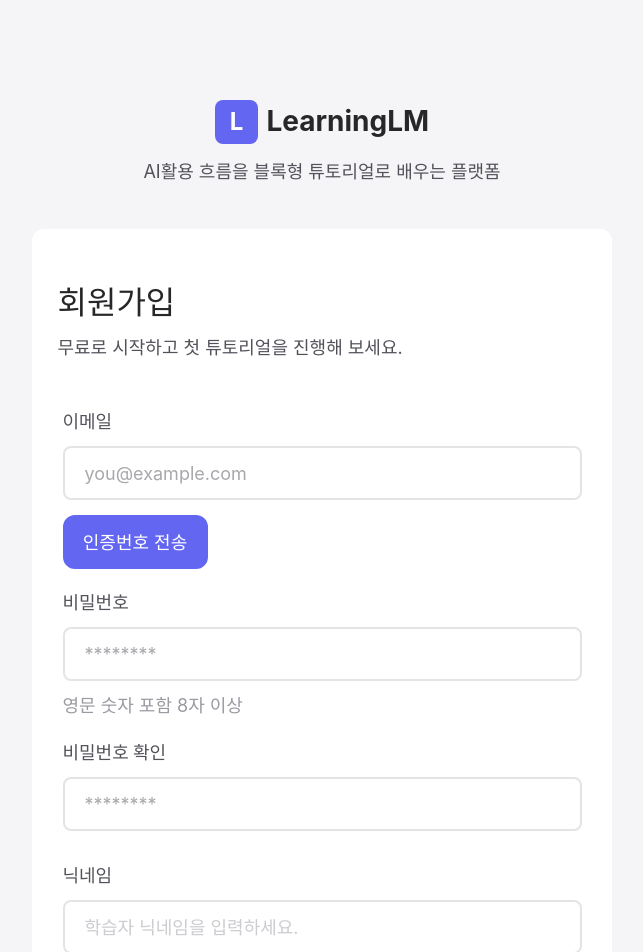
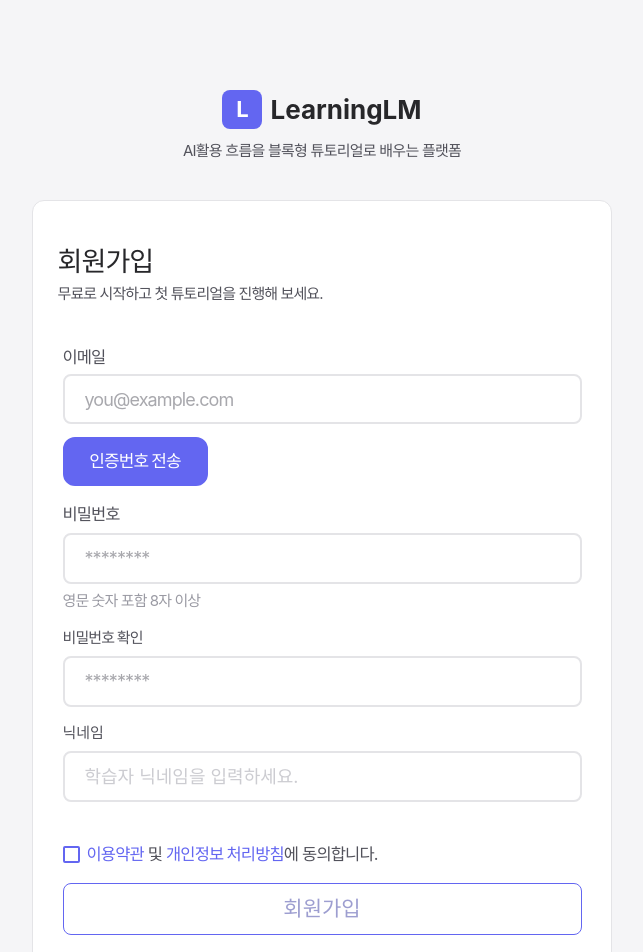
Before and after one commit to UMCLearningLM/UMCLearningLM_FE, a React (Vite) app in the folder LearningLM/: page /register in a window 1280 px wide. Shown: the top 952 px of the page, without its empty margins (318-961 px from the left). Built offline with nearby package versions, Linux system fonts and the light colour scheme.

Commit message:
구글 로그인 진행 중

```diff
--- a/LearningLM/src/pages/Register.tsx
+++ b/LearningLM/src/pages/Register.tsx
@@ -169,7 +169,10 @@ export function Register() {
             case "none":
                 return (
                     <>
-                        <button className="hover:bg-[#3A3DC2] hover:border-[#3A3DC2] cursor-pointer w-[145px] h-[54px] border-[#6366F1] mt-[15px] bg-[#6366F1] text-white text-[20px] font-bold rounded-[12px] border-[2px]"
+                        <div
+                            className="hover:bg-[#3A3DC2] hover:border-[#3A3DC2] cursor-pointer flex items-center justify-center
+                        w-[145px] h-[49px] border-[#6366F1] mt-[13px] bg-[#6366F1]
+                        text-white text-[17px] font-bold rounded-[12px] border-[2px]"
                             onClick={() => {
                                 sendEmail()
                                 //api 완성되면 제거 ((; 테스트용 생성))
@@ -178,7 +181,7 @@ export function Register() {
                                     setVerifiedStatus("sendCode");
                                 }
                             }}
-                        >인증번호 전송</button>
+                        >인증번호 전송</div>
                         {(emailFormErr || emailCheck == "false") && (
                             <>
                                 <p className="mt-[11px] font-bold text-[#EF8888]">유효한 이메일이 아닙니다. 다시 작성해 주세요.</p>
@@ -391,44 +394,45 @@ export function Register() {
 
     return (
         <>
-            <div className="min-h-screen flex flex-col items-center bg-[#F5F5F7] text-[#52525B] text-[18px] py-[100px]">
+            <div className="min-h-screen flex flex-col items-center bg-[#F5F5F7] text-[#52525B] text-[18px] pt-[90px] pb-[100px]">
                 {/* branding */}
-                <div className="px-[10px] flex flex-col items-center mb-[44px]">
-                    <div className="flex flex-row gap-[8px]">
-                        <div className="flex flex-col rounded-[8px] bg-[#6366F1] px-[15px] py-[4px] justify-center items-center
-                        text-[24px] font-bold text-[#FFF]
+                <div className="px-[10px] flex flex-col items-center mb-[37px]">
+                    <div className="flex flex-row items-center gap-[8px]">
+                        <div className="w-[40px] h-[39px] flex flex-col rounded-[8px] bg-[#6366F1] justify-center items-center
+                        text-[22px] font-bold text-[#FFF]
                         ">L</div>
-                        <p className="text-[#27272A] text-[28px] font-bold">LearningLM</p>
+                        <p className="text-[#27272A] text-[26px] font-bold">LearningLM</p>
                     </div>
-                    <p className="text-[#52525B] mt-[14px]">AI활용 흐름을 블록형 튜토리얼로 배우는 플랫폼</p>
+                    <p className="text-[15px] text-[#52525B] mt-[11px] tracking-tighter">AI활용 흐름을 블록형 튜토리얼로 배우는 플랫폼</p>
                 </div>
                 {/*white box */}
-                <div className="bg-white w-[580px] min-h-[858px] flex flex-col items-center px-[10px] py-[50px] rounded-[12px]">
+                <div className="bg-white w-[580px] min-h-[858px] flex flex-col items-center px-[10px] pt-[41px] pb-[44px] rounded-[12px] border-[1px] border-[#E4E4E7]">
                     {/* title */}
-                    <div className="flex flex-col w-[529px]">
-                        <p className="text-[32px] font-bold text-[#27272A]">회원가입</p>
-                        <p className="text-[#52525B] mt-[7px]">무료로 시작하고 첫 튜토리얼을 진행해 보세요.</p>
+                    <div className="flex flex-col w-[529px] tracking-tighter">
+                        <p className="text-[27px] font-bold text-[#27272A]">회원가입</p>
+                        <p className="text-[#52525B] mt-[1px] text-[15px]">무료로 시작하고 첫 튜토리얼을 진행해 보세요.</p>
                     </div>
                     {/*main content */}
                     {/*email */}
                     <div className="flex flex-col gap-[20px]">
-                        <div className="flex flex-col mt-[47px] w-[519px]">
-                            <p className="font-bold text-[#52525B]">이메일</p>
+                        <div className="flex flex-col mt-[39px] w-[519px] tracking-tighter">
+                            <p className="font-bold text-[16.5px] text-[#52525B]">이메일</p>
                             <input type="email" value={email}
                                 onChange={(e) => setEmail(e.target.value)}
-                                placeholder="you@example.com" className={`hover:border-[#666666] h-[54px] flex items-center pl-[20px] mt-[11px] rounded-[8px] border-2 ${verifiedStatus != "emailcertificationNo" ? "border-[#E4E4E7]" : "border-[#F8A3A3]"}`} />
+                                placeholder="you@example.com" className={`hover:border-[#666666] h-[50px] flex items-center pl-[20px] mt-[5px] rounded-[8px] border-2 ${verifiedStatus != "emailcertificationNo" ? "border-[#E4E4E7]" : "border-[#F8A3A3]"}`} />
 
                             {renderVerifyCode()}
                         </div>
-                        <div className="flex flex-col w-[519px]">
-                            <p className="flex text-[#52525B] font-bold">비밀번호</p>
+                        <div className="mt-[-4.5px] flex flex-col w-[519px] tracking-tighter">
+                            <p className="flex text-[#52525B] text-[16.5px] font-bold">비밀번호</p>
                             <input type="password"
                                 onChange={(e) => {
                                     setPw(e.target.value)
                                 }}
                                 placeholder="********"
-                                className={`hover:border-[#666666] h-[54px] flex items-center rounded-[8px] my-[11px] pl-[20px] border-2 ${pwNull == "basic" || pwNull == "null" || pwOk == "same" ? "border-[#E4E4E7]" : "border-[#F8A3A3]"}`} />
-                            <p className="text-[#9A9AA3]">영문 숫자 포함 8자 이상</p>
+                                className={`hover:border-[#666666] h-[51px] flex items-center rounded-[8px]
+                                mt-[6px] mb-[11px] pl-[20px] border-2 ${pwNull == "basic" || pwNull == "null" || pwOk == "same" ? "border-[#E4E4E7]" : "border-[#F8A3A3]"}`} />
+                            <p className="mt-[-5px] text-[15px] text-[#9A9AA3]">영문 숫자 포함 8자 이상</p>
                             {(pwNull == "lengNo") && (
                                 <p className="text-[#EF8888] font-bold mt-[11px]">
                                     비밀번호는 영문·숫자 포함 8자 이상 작성해주세요.
@@ -441,14 +445,15 @@ export function Register() {
                             )}
 
                         </div>
-                        <div className="w-[519px] flex flex-col">
-                            <p className="text-[#52525B] font-bold">비밀번호 확인</p>
+                        <div className="mt-[-5px] w-[519px] flex flex-col tracking-tighter">
+                            <p className="text-[#52525B] text-[15px] font-bold">비밀번호 확인</p>
                             <input type="password"
                                 onChange={(e) => {
                                     setPwCheck(e.target.value)
                                 }}
                                 placeholder="********"
-                                className={`hover:border-[#666666] h-[54px] flex items-center rounded-[8px] my-[11px] pl-[20px] border-2 ${pwNull == "basic" || pwNull == "null" || pwOk == "same" ? "border-[#E4E4E7]" : "border-[#F8A3A3]"}`} />
+                                className={`hover:border-[#666666] h-[51px] flex items-center rounded-[8px]
+                                mt-[6px] mb-[11px] pl-[20px] border-2 ${pwNull == "basic" || pwNull == "null" || pwOk == "same" ? "border-[#E4E4E7]" : "border-[#F8A3A3]"}`} />
                             {pwNull == "null" ? (<>{pwOk == "same" ? (
                                 <>
                                     <p className="font-bold text-[#5FAA81] mt-[11px]">입력한 비밀번호가 맞습니다.</p>
@@ -468,13 +473,14 @@ export function Register() {
 
                         </div>
 
-                        <div className="flex flex-col w-[519px]">
-                            <p className="text-[#52525B] font-bold">닉네임</p>
+                        <div className="flex flex-col w-[519px] mt-[-15.5px]">
+                            <p className="text-[#52525B] text-[15px] font-bold">닉네임</p>
                             <input type="text"
                                 onChange={(e) => {
                                     setName(e.target.value);
                                 }}
-                                placeholder="학습자 닉네임을 입력하세요." className={`hover:border-[#666666] h-[54px] items-center pl-[20px] mt-[11px] text-[20px] text-[#9A9AA3] border-[2px] rounded-[8px] ${nameNull ? "border-[#F8A3A3]" : "border-[#E4E4E7]"}`} />
+                                placeholder="학습자 닉네임을 입력하세요." className={`hover:border-[#666666] h-[51px]
+                                items-center pl-[20px] mt-[6.5px] text-[20px] text-[#9A9AA3] border-[2px] rounded-[8px] ${nameNull ? "border-[#F8A3A3]" : "border-[#E4E4E7]"}`} />
                             {nameNull &&
                                 (
                                     <p className="font-bold text-[#EF8888] mt-[11px]">닉네임이 입력되지 않았습니다.</p>
@@ -482,7 +488,7 @@ export function Register() {
                             }
                         </div>
                     </div>
-                    <div className="w-[519px] mt-[47px]">
+                    <div className="w-[519px] mt-[40px]">
                         <label className="cursor-pointer agreement flex items-center">
                             <input
                                 type="checkbox"
@@ -493,14 +499,15 @@ export function Register() {
                                     setCkBox(!ckBox);
                                 }}
                             />
-                            <div className={`w-[24px] h-[24px] flex items-center justify-center text-center border-2 rounded border-[#6366F1]
+                            <div className={`w-[17px] h-[17px] flex items-center justify-center
+                            text-center border-2 rounded-[2px] border-[#6366F1]
                             ${checked ? "bg-[#6366F1]" : "border-[#6366F1]"
                                 }`}
                             >
                                 {checked && <Check size={18} className="text-white stroke-[3]" />}
                             </div>
-                            <span className="text-[#52525B]">
-                                <span className="link pl-[7px] font-bold text-[#6366F1]">이용약관</span> 및{" "}
+                            <span className="text-[#52525B] text-[16.5px] tracking-tighter">
+                                <span className="link pl-[7px] font-bold  text-[#6366F1]">이용약관</span> 및{" "}
                                 <span className="link font-bold text-[#6366F1]">개인정보 처리방침</span>에 동의합니다.
                             </span>
                         </label>
@@ -508,12 +515,12 @@ export function Register() {
                             <p className="font-bold text-[#EF8888] mt-[20px]">이용약관 및 개인정보 처리에 체크해주세요.</p>
                         )}
                     </div>
-                    <button className="hover:bg-[#6366F1] hover:text-white text-[#9D9ED0] cursor-pointer w-[519px] h-[57px] mt-[20px] items-center justify-center rounded-[8px] border-1 border-[#6366F1]"
+                    <button className="hover:bg-[#6366F1] hover:text-white text-[#9D9ED0] cursor-pointer w-[519px] h-[52px] mt-[16px] items-center justify-center rounded-[8px] border-1 border-[#6366F1]"
                         onClick={() => {
                             memberOk();
-                        }}><span className="cursor-pointer text-[24px] font-bold ">회원가입</span></button>
+                        }}><span className="cursor-pointer text-[21px] font-bold ">회원가입</span></button>
 
-                    <p className="text-[#52525B] mt-[71px]">이미 계정이 있으신가요? {" "}
+                    <p className="text-[#52525B] text-[15px] tracking-tighter mt-[61px]">이미 계정이 있으신가요? {" "}
                         <button onClick={() => {
                             navigate("/login")
                         }}>
```
